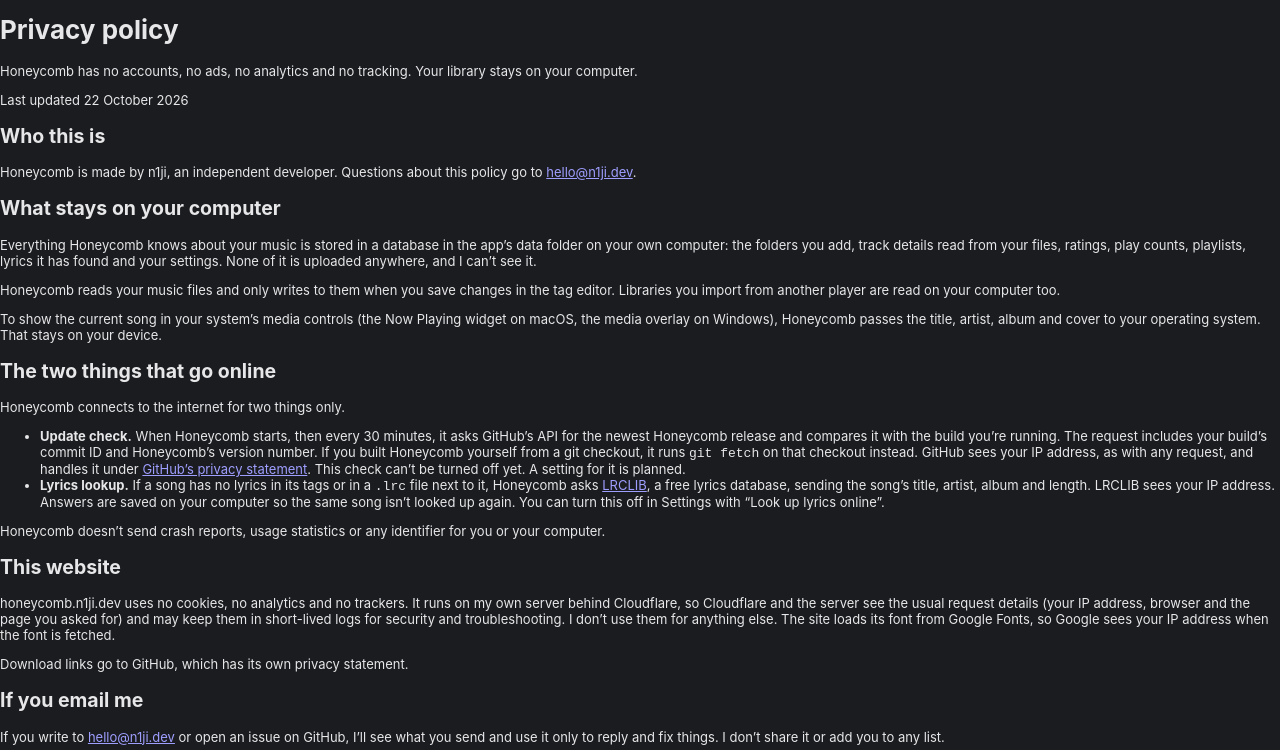
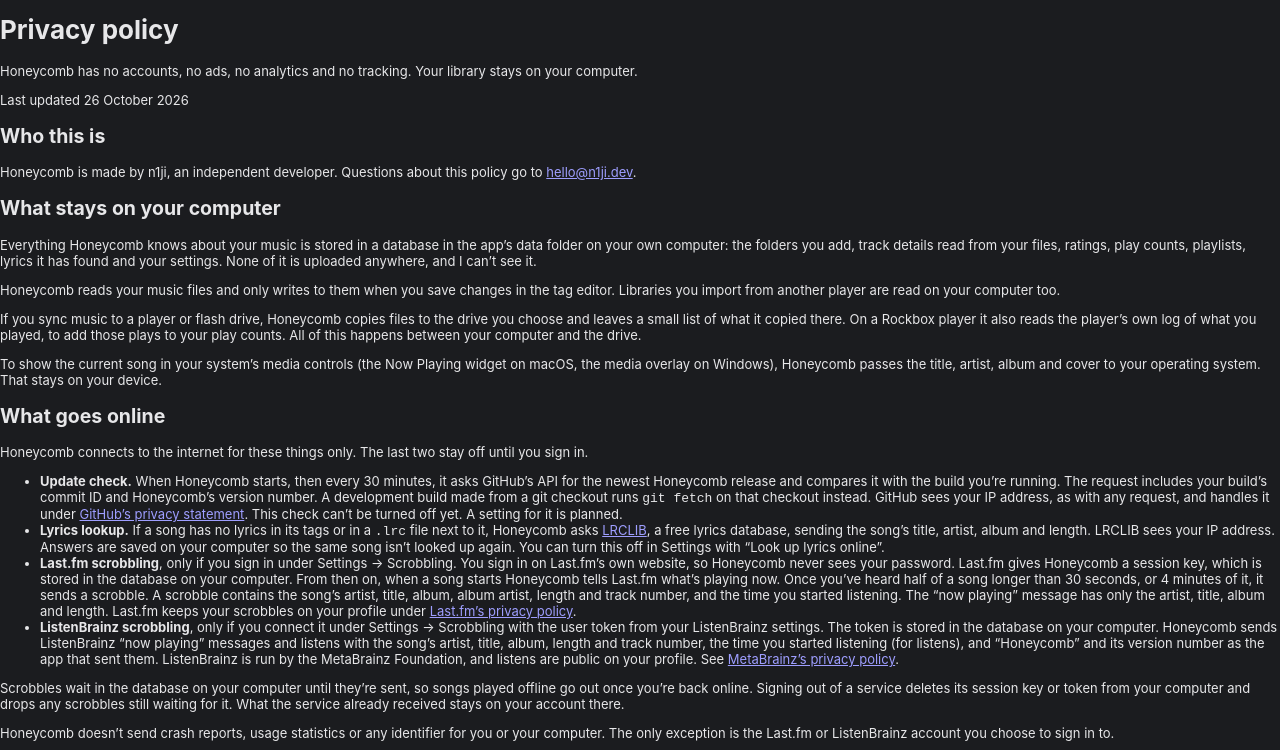
Before and after one commit to n1ji/honeycomb, a website built with Vite: page site/privacy/index.html in a window 1280 px wide. Shown: the part 50-800 px from the top of the page. Built offline with nearby package versions, Linux system fonts and the light colour scheme.

Commit message:
Privacy policy: Last.fm and ListenBrainz scrobbling, device sync

```diff
--- a/site/privacy/index.html
+++ b/site/privacy/index.html
@@ -26,7 +26,7 @@
 <main class="l-main wrap">
   <h1 class="l-title">Privacy policy</h1>
   <p class="l-lede">Honeycomb has no accounts, no ads, no analytics and no tracking. Your library stays on your computer.</p>
-  <p class="l-date">Last updated 22 October 2026</p>
+  <p class="l-date">Last updated 26 October 2026</p>
 
   <div class="l-body">
     <h2>Who this is</h2>
@@ -35,15 +35,19 @@
     <h2>What stays on your computer</h2>
     <p>Everything Honeycomb knows about your music is stored in a database in the app’s data folder on your own computer: the folders you add, track details read from your files, ratings, play counts, playlists, lyrics it has found and your settings. None of it is uploaded anywhere, and I can’t see it.</p>
     <p>Honeycomb reads your music files and only writes to them when you save changes in the tag editor. Libraries you import from another player are read on your computer too.</p>
+    <p>If you sync music to a player or flash drive, Honeycomb copies files to the drive you choose and leaves a small list of what it copied there. On a Rockbox player it also reads the player’s own log of what you played, to add those plays to your play counts. All of this happens between your computer and the drive.</p>
     <p>To show the current song in your system’s media controls (the Now Playing widget on macOS, the media overlay on Windows), Honeycomb passes the title, artist, album and cover to your operating system. That stays on your device.</p>
 
-    <h2>The two things that go online</h2>
-    <p>Honeycomb connects to the internet for two things only.</p>
+    <h2>What goes online</h2>
+    <p>Honeycomb connects to the internet for these things only. The last two stay off until you sign in.</p>
     <ul>
-      <li><strong>Update check.</strong> When Honeycomb starts, then every 30 minutes, it asks GitHub’s API for the newest Honeycomb release and compares it with the build you’re running. The request includes your build’s commit ID and Honeycomb’s version number. If you built Honeycomb yourself from a git checkout, it runs <code>git fetch</code> on that checkout instead. GitHub sees your IP address, as with any request, and handles it under <a href="https://docs.github.com/en/site-policy/privacy-policies/github-general-privacy-statement">GitHub’s privacy statement</a>. This check can’t be turned off yet. A setting for it is planned.</li>
+      <li><strong>Update check.</strong> When Honeycomb starts, then every 30 minutes, it asks GitHub’s API for the newest Honeycomb release and compares it with the build you’re running. The request includes your build’s commit ID and Honeycomb’s version number. A development build made from a git checkout runs <code>git fetch</code> on that checkout instead. GitHub sees your IP address, as with any request, and handles it under <a href="https://docs.github.com/en/site-policy/privacy-policies/github-general-privacy-statement">GitHub’s privacy statement</a>. This check can’t be turned off yet. A setting for it is planned.</li>
       <li><strong>Lyrics lookup.</strong> If a song has no lyrics in its tags or in a <code>.lrc</code> file next to it, Honeycomb asks <a href="https://lrclib.net">LRCLIB</a>, a free lyrics database, sending the song’s title, artist, album and length. LRCLIB sees your IP address. Answers are saved on your computer so the same song isn’t looked up again. You can turn this off in Settings with “Look up lyrics online”.</li>
+      <li><strong>Last.fm scrobbling</strong>, only if you sign in under Settings → Scrobbling. You sign in on Last.fm’s own website, so Honeycomb never sees your password. Last.fm gives Honeycomb a session key, which is stored in the database on your computer. From then on, when a song starts Honeycomb tells Last.fm what’s playing now. Once you’ve heard half of a song longer than 30 seconds, or 4 minutes of it, it sends a scrobble. A scrobble contains the song’s artist, title, album, album artist, length and track number, and the time you started listening. The “now playing” message has only the artist, title, album and length. Last.fm keeps your scrobbles on your profile under <a href="https://www.last.fm/legal/privacy">Last.fm’s privacy policy</a>.</li>
+      <li><strong>ListenBrainz scrobbling</strong>, only if you connect it under Settings → Scrobbling with the user token from your ListenBrainz settings. The token is stored in the database on your computer. Honeycomb sends ListenBrainz “now playing” messages and listens with the song’s artist, title, album, length and track number, the time you started listening (for listens), and “Honeycomb” and its version number as the app that sent them. ListenBrainz is run by the MetaBrainz Foundation, and listens are public on your profile. See <a href="https://metabrainz.org/privacy">MetaBrainz’s privacy policy</a>.</li>
     </ul>
-    <p>Honeycomb doesn’t send crash reports, usage statistics or any identifier for you or your computer.</p>
+    <p>Scrobbles wait in the database on your computer until they’re sent, so songs played offline go out once you’re back online. Signing out of a service deletes its session key or token from your computer and drops any scrobbles still waiting for it. What the service already received stays on your account there.</p>
+    <p>Honeycomb doesn’t send crash reports, usage statistics or any identifier for you or your computer. The only exception is the Last.fm or ListenBrainz account you choose to sign in to.</p>
 
     <h2>This website</h2>
     <p>honeycomb.n1ji.dev uses no cookies, no analytics and no trackers. It runs on my own server behind Cloudflare, so Cloudflare and the server see the usual request details (your IP address, browser and the page you asked for) and may keep them in short-lived logs for security and troubleshooting. I don’t use them for anything else. The site loads its font from Google Fonts, so Google sees your IP address when the font is fetched.</p>
@@ -56,7 +60,7 @@
     <p>Honeycomb doesn’t collect personal information from anyone, children included.</p>
 
     <h2>Changes</h2>
-    <p>If a future version starts sending anything new, for example Last.fm scrobbling, it will be off until you turn it on, and this page will say what it sends before it ships. The date at the top shows the last change.</p>
+    <p>If a future version starts sending anything new, it will be off until you turn it on, and this page will say what it sends before it ships. The date at the top shows the last change.</p>
   </div>
 </main>
 
```
